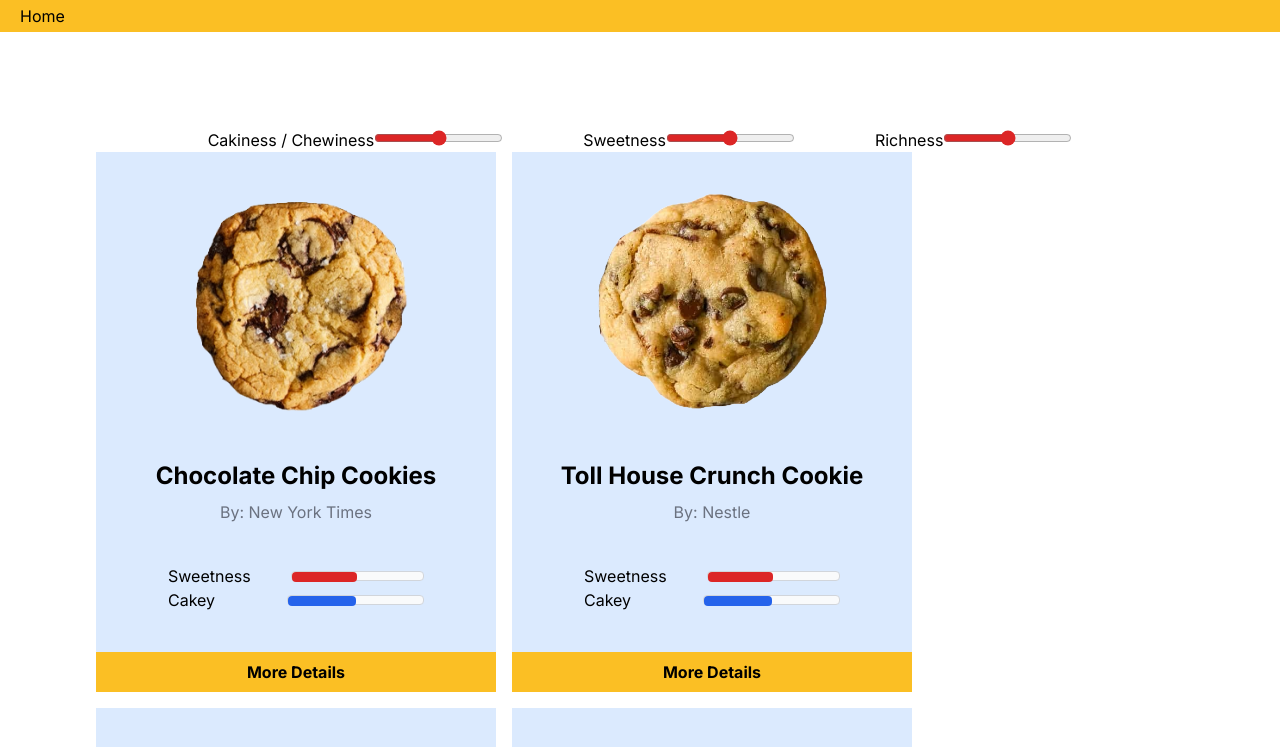
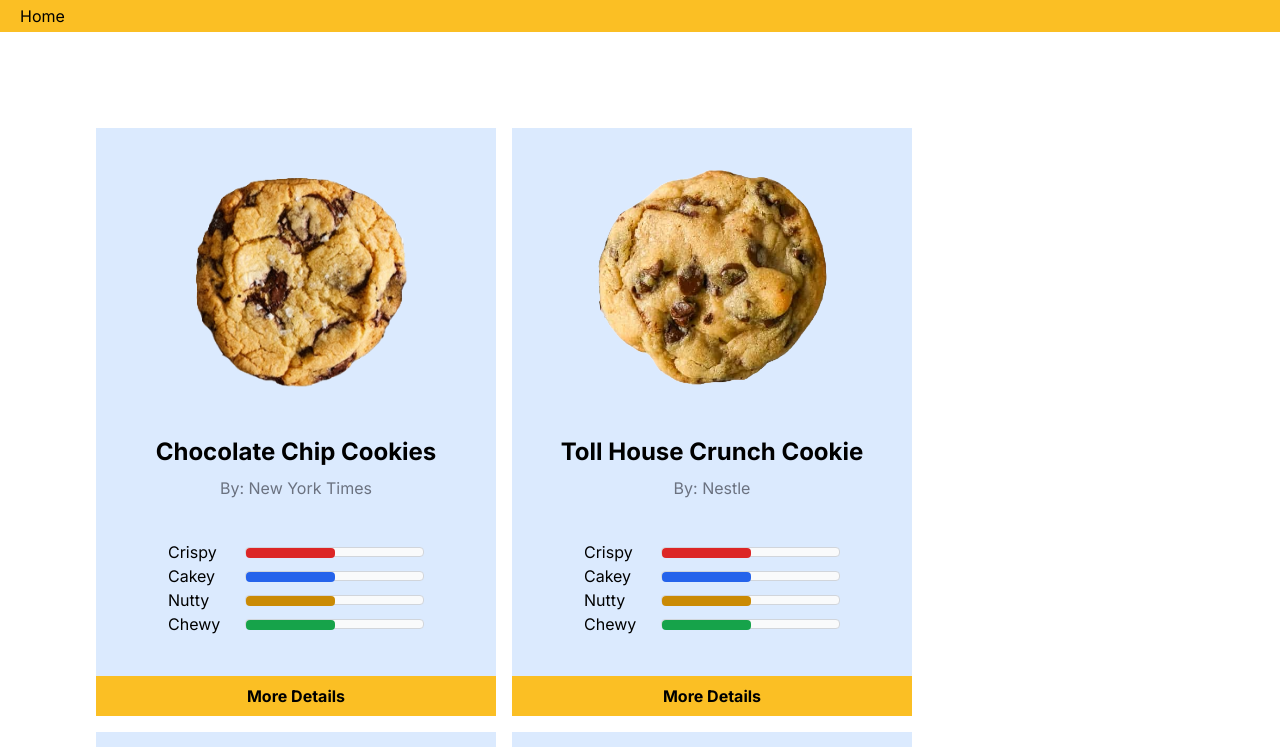
Before and after one commit to NoahR02/cookies-only, a Next.js app: page / in a window 1280 px wide. Shown: the top 747 px of the page. Built offline with nearby package versions, Linux system fonts and the light colour scheme.

Commit message:
Make a percentage bar component and add some dummy data
The dummy data will later use formulas to calculate how crispy, cakey,
nutty, and chewy the cookie is.

```diff
--- a/src/app/cookies/[...slug]/page.tsx
+++ b/src/app/cookies/[...slug]/page.tsx
@@ -40,14 +40,9 @@
 
     let cookies = get_recipes();
 
-    let recipe: Recipe | undefined;
-    for (let i: number = 0; i < cookies.length; ++i) {
-        let current_recipe = cookies[i];
-        if(current_recipe.recipe_name == recipe_name && current_recipe.source_name == source_name) {
-            recipe = current_recipe;
-            break;
-        }
-    }
+    let recipe: Recipe | undefined = cookies.find((recipe) => {
+        return recipe.recipe_name == recipe_name && recipe.source_name == source_name;
+    });
 
     if(!recipe) {
         notFound();
@@ -55,7 +50,7 @@
 
     return (
         <>
-            <main className="flex min-h-screen flex-col items-center justify-between p-24 md:container ml-auto mr-auto">
+            <main className="flex min-h-screen flex-col items-center justify-between md:container p-5 ml-auto mr-auto">
                 <div>
                     <div className="header flex flex-col place-items-center">
                         <img className={"p-8 w-[300px] h-[300px]"} src={`/${recipe.image_name}`} alt={""}/>
--- a/src/app/page.tsx
+++ b/src/app/page.tsx
@@ -1,6 +1,31 @@
-import {get_recipes} from "@/cookie_utils";
+import {get_recipes, RecipeMetrics} from "@/cookie_utils";
 
-function CookieRecipe({recipe}) {
+interface PercentageBarProps {
+    label: string,
+    normal_value: number,
+    color: string,
+}
+function PercentageBar({label, normal_value, color}: PercentageBarProps) {
+    const percentage: string = `${normal_value * 100}`;
+    return <div className="flex items-center w-[100%] gap-2">
+        <label className="w-[100px]">{label}</label>
+        <div className="relative border-[1px] border-gray-300 rounded w-[100%] bg-gray-50 h-[10px]">
+            <span
+                className={`absolute block ml-auto ${color} rounded h-[10px]`} style={{width: `${percentage}%`}}></span>
+        </div>
+    </div>
+}
+
+function CookieRecipe({recipe}: any) {
+    let crispy = recipe.metrics.crispy_factor;
+    let cakey = recipe.metrics.cakey_factor;
+
+    if(recipe.metrics.crispy_factor >= 0.5) {
+        cakey = 1.0 - crispy;
+    } else {
+        cakey = 1.0 - cakey;
+    }
+
     return (
         <div className="bg-blue-100 basis-1/3-gap-4 min-w-[400px] min-h-72 flex items-center flex-col justify-center">
             <img className={"p-8 w-[300px] h-[300px]"} src={recipe.image_name ?? ""} alt={""}/>
@@ -9,19 +34,10 @@
             <div className="mb-10 text-gray-500">By: {recipe.source_name}</div>
 
             <div className="mb-10 w-[80%] min-w-[300px] max-w-[100%] pl-8 pr-8">
-                <div className="flex items-center w-[100%] gap-10">
-                    <label className="w-[150px]">Sweetness</label>
-                    <div className="relative border-[1px] border-gray-300 rounded w-[100%] bg-gray-50 h-[10px]">
-                        <span className="absolute block ml-auto bg-red-600 rounded w-[50%] h-[10px]"></span>
-                    </div>
-                </div>
-
-                <div className="flex items-center w-[100%] gap-10">
-                    <label className="w-[150px]">Cakey</label>
-                    <div className="relative border-[1px] border-gray-300 rounded w-[100%] bg-gray-50 h-[10px]">
-                        <span className="absolute block ml-auto bg-blue-600 rounded w-[50%] h-[10px]"></span>
-                    </div>
-                </div>
+                <PercentageBar label="Crispy" color="bg-red-600" normal_value={crispy} />
+                <PercentageBar label="Cakey" color="bg-blue-600" normal_value={cakey} />
+                <PercentageBar label="Nutty" color="bg-yellow-600" normal_value={recipe.metrics.nutty_factor} />
+                <PercentageBar label="Chewy" color="bg-green-600" normal_value={recipe.metrics.chewy_factor} />
             </div>
 
             <div className="mt-auto w-[100%] bg-amber-400 mt-auto text-center font-bold p-2"><a
@@ -35,7 +51,7 @@
         <>
 
             <main className="flex min-h-screen flex-col items-center justify-between p-24 md:container ml-auto mr-auto">
-
+{/*
               <div className="flex gap-20">
                   <div>
                       <label>Cakiness / Chewiness</label>
@@ -49,7 +65,7 @@
                       <label>Richness</label>
                       <input className="accent-red-600" type="range"/>
                   </div>
-              </div>
+              </div>*/}
 
               <div className="cookie-container flex flex-wrap gap-4">
 
--- a/src/cookie_utils.ts
+++ b/src/cookie_utils.ts
@@ -36,7 +36,13 @@
     total_sugar: number,
     total_leavening: number,
     total_protein: number,
-    total_fat: number
+    total_fat: number,
+
+    cakey_factor: number,
+    crispy_factor: number,
+    spread_factor: number,
+    nutty_factor: number,
+    chewy_factor: number
 }
 
 export function get_recipes(): Recipe[] {
@@ -104,12 +110,31 @@
         const total_protein = (bread_flour * 0.127) + (all_purpose_flour * 0.117) + (cake_flour * 0.1) + (eggs * 0.12) + (egg_yolks * 0.15882) + (milk * 0.03333);
         const total_fat = (butter * 0.8) + (egg_yolks * 0.26471) +  (milk * 0.03333) + (brown_butter * 0.8);
 
+        // Generate some estimates on the characteristics of the cookie.
+        let crispy_factor = 0.5;
+        let cakey_factor = 0.5;
+        let spread_factor = 0.5;
+        let nutty_factor = 0.5;
+        let chewy_factor = 0.5;
+
+        crispy_factor = Math.min(1.0, crispy_factor)
+        cakey_factor = Math.min(1.0, cakey_factor)
+        spread_factor = Math.min(1.0, spread_factor)
+        nutty_factor = Math.min(1.0, nutty_factor)
+        chewy_factor = Math.min(1.0, chewy_factor)
+
         const recipe_metrics: RecipeMetrics = {
-            total_flour: total_flour,
-            total_sugar: total_sugar,
-            total_leavening: total_leavening,
-            total_protein: total_protein,
-            total_fat: total_fat
+            total_flour,
+            total_sugar,
+            total_leavening,
+            total_protein,
+            total_fat,
+
+            crispy_factor,
+            cakey_factor,
+            spread_factor,
+            nutty_factor,
+            chewy_factor
         }
 
         parsed_recipe.metrics = recipe_metrics;
```
